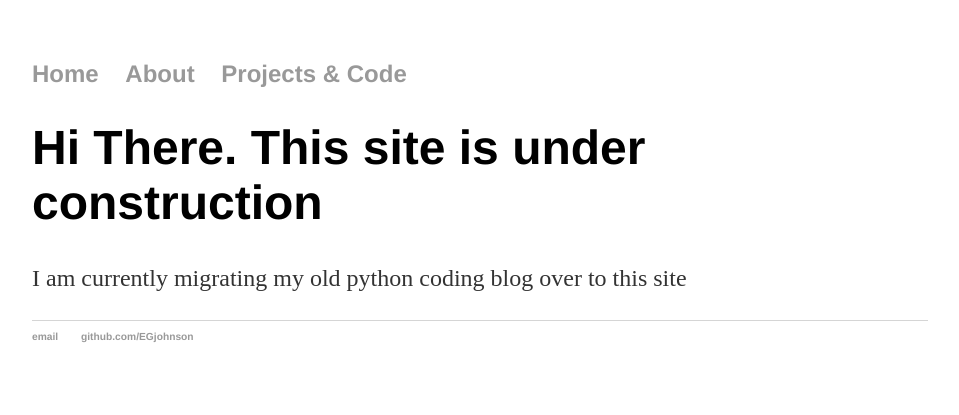
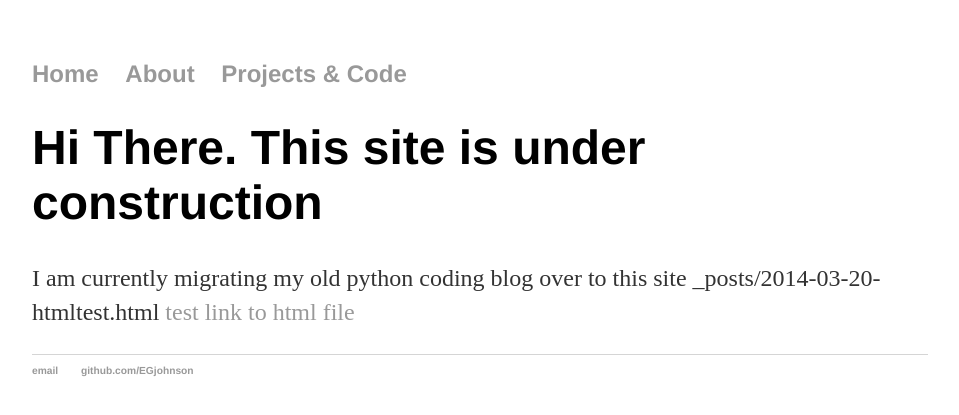
Before and after one commit to EGjohnson/EGjohnson.github.io, a Jekyll site: the page built from index.html, in a window 1280 px wide. Shown: the top 415 px of the page, without its empty margins (160-1119 px from the left). Built offline with Jekyll 4.4.1, drawn with Linux system fonts in a browser that asks for light colours.

Commit message:
created link to html

```diff
--- a/index.html
+++ b/index.html
@@ -4,5 +4,9 @@ title: EGJohnson
 ---
 <div class="blurb">
 	<h1>Hi There. This site is under construction</h1>
-	<p>I am currently migrating my old python coding blog over to this site</a></p>
+	<p>I am currently migrating my old python coding blog over to this site
+	_posts/2014-03-20-htmltest.html
+	<a href="_posts/2014-03-20-htmltest.html>test link to html file</a>
+<a href="/_posts/2014-03-20-htmltest.html>test link to html file</a>
+	</a></p>
 </div><!-- /.blurb -->
```
